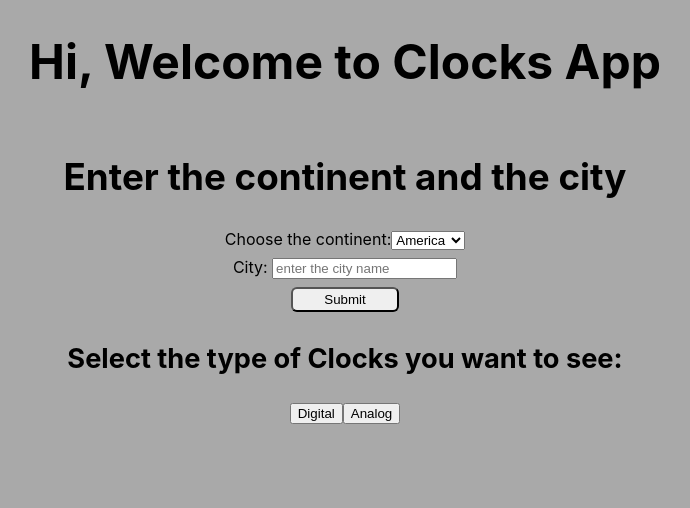
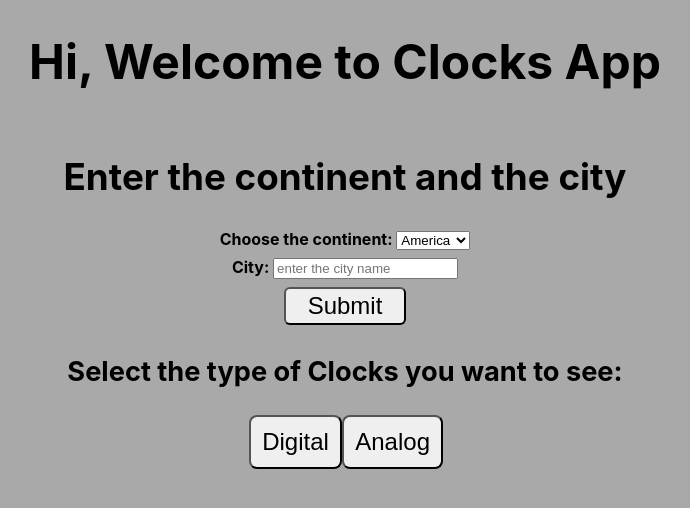
Before and after one commit to Aleksei-Zaichenko/Clocks, a React (Create React App) app: page / in a window 1280 px wide. Shown: the top 508 px of the page, without its empty margins (295-985 px from the left). Built offline with nearby package versions, Linux system fonts and the light colour scheme.

Commit message:
Modifies the styling of clocks types in App.js

```diff
--- a/src/App.css
+++ b/src/App.css
@@ -10,8 +10,25 @@
 }
 
 .timezoneForm {
+  font-weight: bold;
   width: 50%;
   display: flex;
   flex-direction: column;
   align-items: center;
 }
+
+.clocksTypesContainer {
+  width: 15%;
+  display: flex;
+  justify-content: space-between;
+}
+
+.clockType {
+  font-size: 1.5rem;
+  padding: 0.7rem;
+  border-radius: 8px;
+}
+.clockType:hover {
+  color: white;
+  background-color: LightSlateGray;
+}
--- a/src/App.js
+++ b/src/App.js
@@ -45,7 +45,7 @@ function App() {
           }}
         >
           <label>
-            Choose the continent:
+            Choose the continent:{" "}
             <select
               name="continent"
               value={timezone.continent}
@@ -71,7 +71,8 @@ function App() {
           <button
             type="submit"
             style={{
-              width: "17%",
+              fontSize: "1.5rem",
+              width: "19%",
               margin: "0.3% 0",
               padding: "0.5%",
               borderRadius: "6px",
@@ -83,14 +84,18 @@ function App() {
         <h3 style={{ fontSize: "1.7rem" }}>
           Select the type of Clocks you want to see:
         </h3>
-        <div className="clocksTypeContainer">
-          <button onClick={handleDigital}>Digital</button>
-          <button onClick={handleAnalog}>Analog</button>
+        <div className="clocksTypesContainer">
+          <button className="clockType" onClick={handleDigital}>
+            Digital
+          </button>
+          <button className="clockType" onClick={handleAnalog}>
+            Analog
+          </button>
         </div>
         <h4
           style={
             timezoneToDisplay.continent !== "" && timezoneToDisplay.city !== ""
-              ? { display: "block" }
+              ? { display: "block", fontSize: "1.1rem" }
               : { display: "none" }
           }
         >
--- a/src/components/DigitalClocks.css
+++ b/src/components/DigitalClocks.css
@@ -3,7 +3,7 @@
   color: white;
   font-size: 9rem;
   padding: 2rem;
-  margin-top: 0.5%;
+  margin-top: 0.3%;
   text-align: center;
   background-color: black;
   border: 2px solid white;
```
